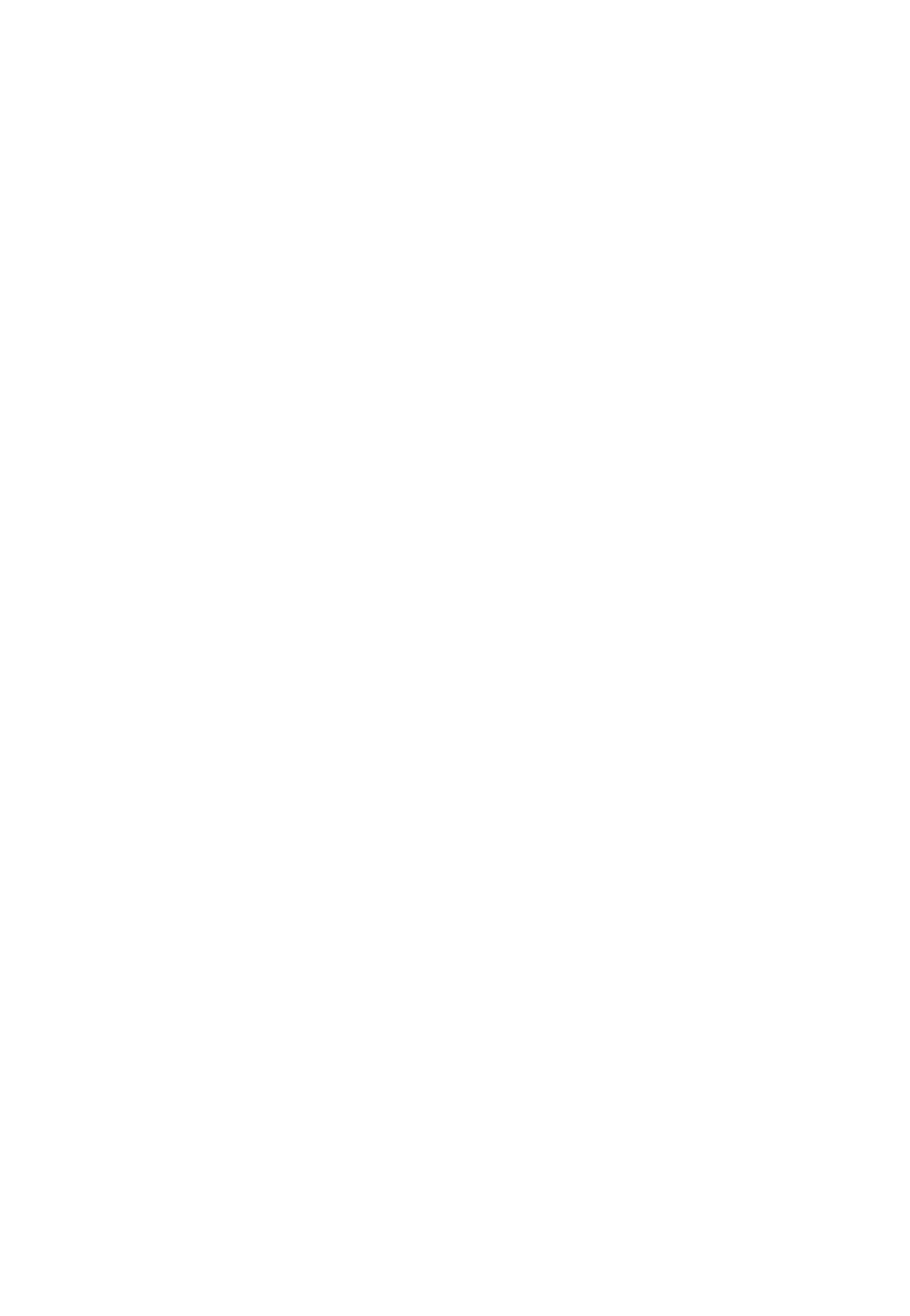
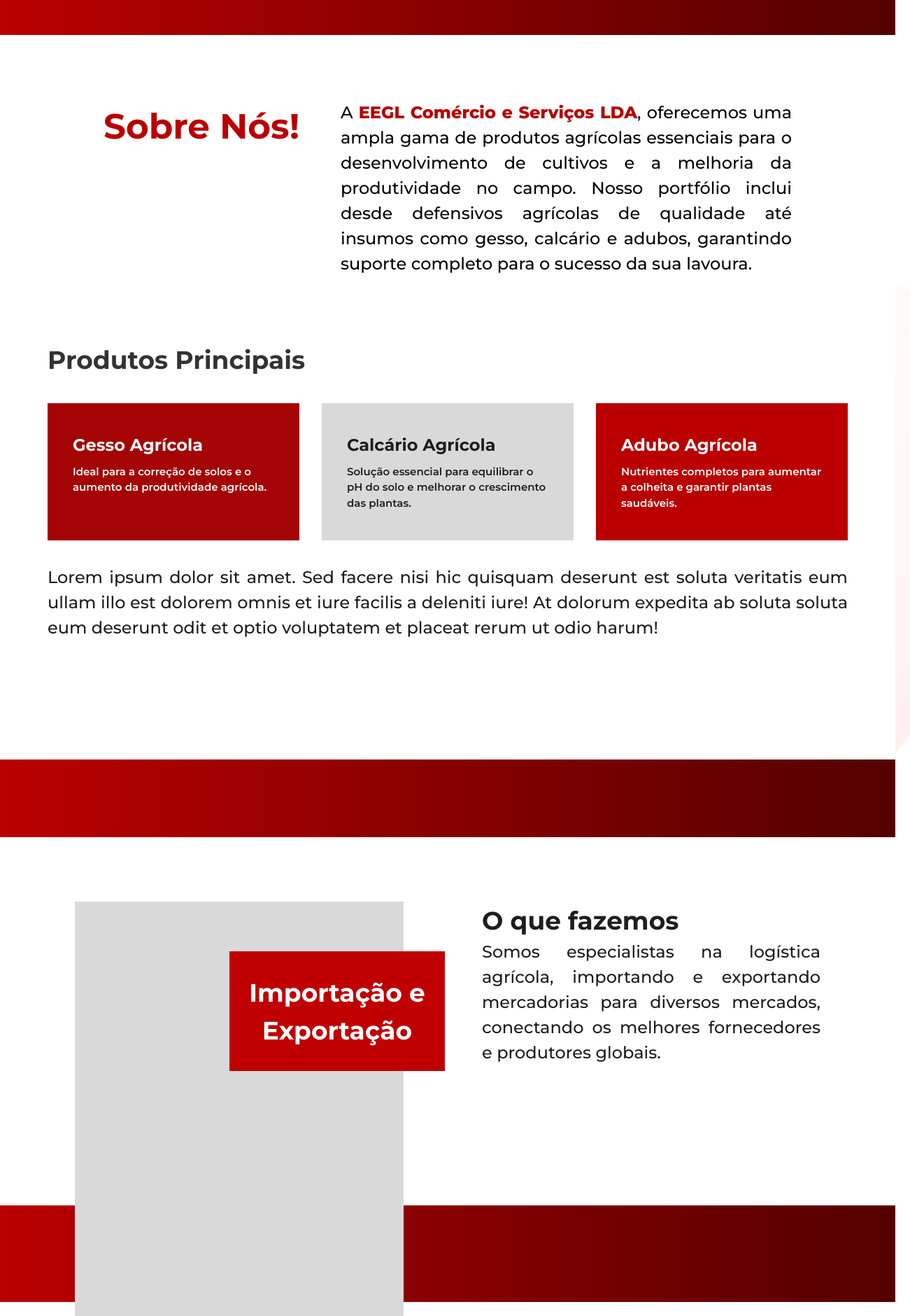
Before and after one commit to Adao-Angelo/eegl-motor-solutions, a Next.js app: page /comercioEServicos in a window 1280 px wide. Before the commit this address had no page. Shown: the part 920-2800 px from the top of the page at 70% size, 1301 px wide, since content can reach past the window. Before the commit the page ends 800 px from the top, so only its background shows below. Built offline with nearby package versions, Linux system fonts and the light colour scheme.

Commit message:
EEGL Comercio e Servicos Page done

```diff
--- a/app/(eegl)/areasdeatuacao/page.tsx
+++ b/app/(eegl)/areasdeatuacao/page.tsx
@@ -8,7 +8,7 @@
         NOSSAS EMPRESAS
       </h1>
       <div className="flex gap-[50px] mx-auto my-[50px] w-[500px]">
-        <Link href="/">
+        <Link href="/comercioEServicos">
           <img
             className="w-full transition-all duration-500 hover:scale-110"
             src="/eegl.png"
--- /dev/null
+++ b/app/(eegl)/comercioEServicos/page.tsx
@@ -0,0 +1,149 @@
+import SliderOurServices from "@/components/SliderOurServices";
+import Image from "next/image";
+
+export default function MotorSolutions() {
+  return (
+    <>
+      <main className="bg-c-background">
+        <section className="bg-solucoesFuturo bg-no-repeat bg-cover text-c-background flex justify-between pt-[178px] pb-[257px] pl-[72px] text-justify">
+          <div className="w-[532px] ">
+            <div>
+              <h1 className="font-extrabold text-[40px]">Soluções agrícolas para um futuro sustentável!</h1>
+              <p className="text-[16px] font-medium italic my-[22px]">Uma ampla gama de produtos agrícolas essenciais para o desenvolvimento de cultivos e a melhoria da produtividade no campo.</p>
+            </div>
+            <div className="py-[6px] w-[125px] text-c-black bg-c-background text-center font-regular text-[13px] rounded-[5px]">
+              <p>Saber Mais...</p>
+            </div>
+          </div>
+        </section>
+        <div className="h-[66px] bg-gradient-red-3 -mt-2"></div>
+        <section className="flex flex-col justify-center items-center pt-[93px] pb-[178px] px-[148px]">
+          <div className="flex justify-between gap-[54px] mb-[92px]">
+              <div>
+                <h2 className="text-c-stand text-[50px] font-bold w-[285px]">Sobre Nós!</h2>
+              </div>
+              <div>
+                <p className="text-[24px] font-medium text-justify">A <span className="font-extrabold text-c-stand"> EEGL Comércio e Serviços LDA</span>, oferecemos uma ampla gama de produtos agrícolas essenciais para o desenvolvimento de cultivos e a melhoria da produtividade no campo. Nosso portfólio inclui desde defensivos agrícolas de qualidade até insumos como gesso, calcário e adubos, garantindo suporte completo para o sucesso da sua lavoura.</p>
+              </div>
+          </div>
+          <div className="flex flex-col justify-center">
+            <h3 className="font-bold text-[36px] text-c-text mb-[35px]">Produtos Principais</h3>
+            <div className="flex justify-between gap-8">
+              <div className="w-[360px] py-[42px] px-9 bg-c-red-2 text-c-background">
+                <h4 className="font-bold text-[24px] pb-[9px]">Gesso Agrícola</h4>
+                <p className="font-semibold text-[15px]">
+                Ideal para a correção de solos e o aumento da produtividade agrícola.
+                </p>
+              </div>
+              <div className="w-[360px] py-[42px] px-9 bg-c-gray-0 text-c-black">
+              <h4 className="font-bold text-[24px] pb-[9px]">Calcário Agrícola</h4>
+                <p className="font-semibold text-[15px]">
+                Solução essencial para equilibrar o pH do solo e melhorar o crescimento das plantas.
+                </p>
+              </div>
+              <div className="w-[360px] py-[42px] px-9 bg-c-stand text-c-background">
+              <h4 className="font-bold text-[24px] pb-[9px]">Adubo Agrícola</h4>
+                <p className="font-semibold text-[15px]">
+                Nutrientes completos para aumentar a colheita e garantir plantas saudáveis.
+                </p>
+              </div>
+            </div>
+            <p className="font-medium text-[24px] text-c-black text-justify mt-[35px]">
+            Lorem ipsum dolor sit amet. Sed facere nisi hic quisquam deserunt est soluta veritatis eum ullam illo est dolorem omnis et iure facilis a deleniti iure! At dolorum expedita ab soluta soluta eum deserunt odit et optio voluptatem et placeat rerum ut odio harum!
+            </p>
+          </div>
+        </section>
+        <div className="h-[111px] bg-gradient-red-3 -mt-2"></div>
+        <section className="flex justify-between gap-[53px] pt-[92px] px-[107px]">
+          <div>
+            <div className="w-[470px] h-[592px] bg-c-gray-0"></div>
+            <div className="flex items-center bg-c-red-3 font-bold text-[36px] w-[308px] h-[171px] text-center text-c-background -mt-[521px] ml-[221px]">
+              <h3>Importação e Exportação</h3>
+            </div>
+          </div>
+          <div className="text-c-black mb-[208px]">
+            <h3 className="font-bold text-[36px]">
+              O que fazemos
+            </h3>
+            <p className="font-medium text-[24px] text-justify">
+            Somos especialistas na logística agrícola, importando e exportando mercadorias para diversos mercados, conectando os melhores fornecedores e produtores globais.
+            </p>
+          </div>
+        </section>
+        <div className="h-[138px] bg-gradient-red-3 -mt-2"></div>
+        <section className="flex justify-between gap-[50px] pt-[78px] pb-[65px] px-[130px]">
+          <h2 className="font-bold text-[48px] text-c-red-3 w-[380px]">
+          Depoimentos dos clientes
+          </h2>
+          <div className="flex justify-between gap-[35px]">
+            <div className="flex flex-col items-center bg-gradient-gray px-5 rounded-[10px] text-c-black w-[237px]">
+              <div className="w-[106px] h-[106px] bg-c-gray-3 rounded-full mt-[45px] mb-[29px]"></div>
+              <p className="font-medium text-[12px] text-center mb-5">
+                Lorem ipsum dolor sit amet. Et vero blanditiis id nisi voluptatem qui odit placeat aut obcaecati sint. Et distinctio culpa qui deserunt architecto qui reprehenderit neque in cumque consequuntur.
+              </p>
+              <h4 className="font-bold text-[16px] mb-[85px]">Geraldo António</h4>
+            </div>
+            <div className="flex flex-col items-center bg-gradient-gray px-5 rounded-[10px] text-c-black w-[237px]">
+              <div className="w-[106px] h-[106px] bg-c-gray-3 rounded-full mt-[45px] mb-[29px]"></div>
+              <p className="font-medium text-[12px] text-center mb-5">
+                Lorem ipsum dolor sit amet. Et vero blanditiis id nisi voluptatem qui odit placeat aut obcaecati sint. Et distinctio culpa qui deserunt architecto qui reprehenderit neque in cumque consequuntur.
+              </p>
+              <h4 className="font-bold text-[16px] mb-[85px]">Geraldo António</h4>
+            </div>
+            <div className="flex flex-col items-center bg-gradient-gray px-5 rounded-[10px] text-c-black w-[237px]">
+              <div className="w-[106px] h-[106px] bg-c-gray-3 rounded-full mt-[45px] mb-[29px]"></div>
+              <p className="font-medium text-[12px] text-center mb-5">
+                Lorem ipsum dolor sit amet. Et vero blanditiis id nisi voluptatem qui odit placeat aut obcaecati sint. Et distinctio culpa qui deserunt architecto qui reprehenderit neque in cumque consequuntur.
+              </p>
+              <h4 className="font-bold text-[16px] mb-[85px]">Geraldo António</h4>
+            </div>
+          </div>
+        </section>
+        <div className="h-[78px] bg-gradient-red-3 -mt-2"></div>
+      </main>
+      <footer className="bg-solucoesFuturo bg-no-repeat bg-cover">
+          <div className="flex justify-between text-c-background  bg-footerImageComercio w-full py-[97px] px-[180px]">
+            <h2 className="text-[50px] leading-[64px] font-black mb-5">
+              COMO PODEMOS AJUDAR?
+            </h2>
+            <form action="#">
+              <div className="flex gap-[11px] mb-[15px]">
+                <input
+                  className="p-[16px] rounded-[10px]"
+                  type=""
+                  placeholder="Nome completo"
+                />
+                <input
+                  className="p-[16px] rounded-[10px]"
+                  type=""
+                  placeholder="E-mail"
+                />
+              </div>
+              <div className="flex gap-[11px] mb-[15px]">
+                <input
+                  className="p-[16px] rounded-[10px]"
+                  type=""
+                  placeholder="Numero de telefone"
+                />
+                <input
+                  className="p-[16px] rounded-[10px]"
+                  type=""
+                  placeholder="Empresa (opcional)"
+                />
+              </div>
+              <textarea
+                className="w-[100%] p-[16px] rounded-[10px] min-h-[200px] mb-[24px]"
+                placeholder="Como podemos ajudar?"
+              ></textarea>
+              <button
+                className="p-[13px] w-[180px] border border-white text-c-background font-bold text-[20px] rounded-[10px] bg-gradient-red "
+                type="submit"
+              >
+                Enviar
+              </button>
+            </form>
+          </div>
+      </footer>
+    </>
+  );
+}
--- a/tailwind.config.ts
+++ b/tailwind.config.ts
@@ -20,20 +20,28 @@
       backgroundImage: {
         "gradient-red": "linear-gradient(to right, #C00000, #930000)",
         "gradient-red-2": "linear-gradient(to right, #BA0000, #730000)",
+        "gradient-red-3": "linear-gradient(to right, #BA0000, #540000)",
+        "gradient-gray": "linear-gradient(to bottom, #FFFFFF, #D9D9D9)",
         "member-office": "url('/member-office.png')",
         "background-project": "url('/background.png')",
         footerImage: "url('/footerImage.png')",
+        footerImageComercio: "url('/footerComerciosEServicos.png')",
+        solucoesFuturo: "url('/solucoesParaFuturoAgricola.png')",
+
       },
       colors: {
         "c-stand": "#BA0000",
         "c-text": "#333333",
         "c-background": "#FFFFFF",
         "c-black": "#1E1E1E",
-        "c-gray-0": "#D9D9D0",
+        "c-gray-0": "#D9D9D9",
         "c-gray-2": "#333333",
+        "c-gray-3": "#929292",
         "c-dark-red": "#5E0000",
         "c-green-0": "#2C4026",
         "c-green-2": "#8DCE78",
+        "c-red-2": "#A50404",
+        "c-red-3": "#C00000"
       },
     },
   },
```
Also changed, not shown: public/footerComerciosEServicos.png (added), public/solucoesParaFuturoAgricola.png (added).
